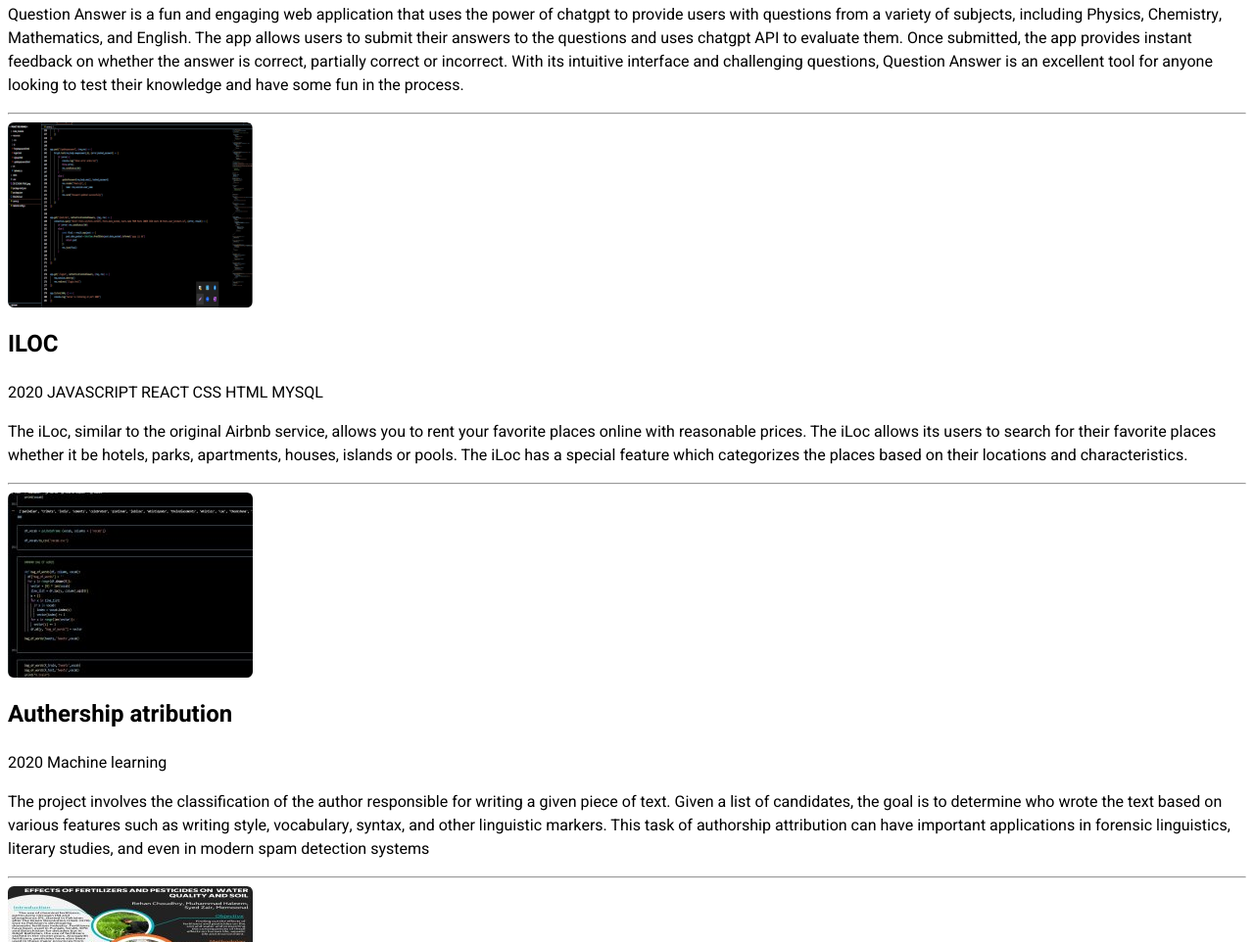
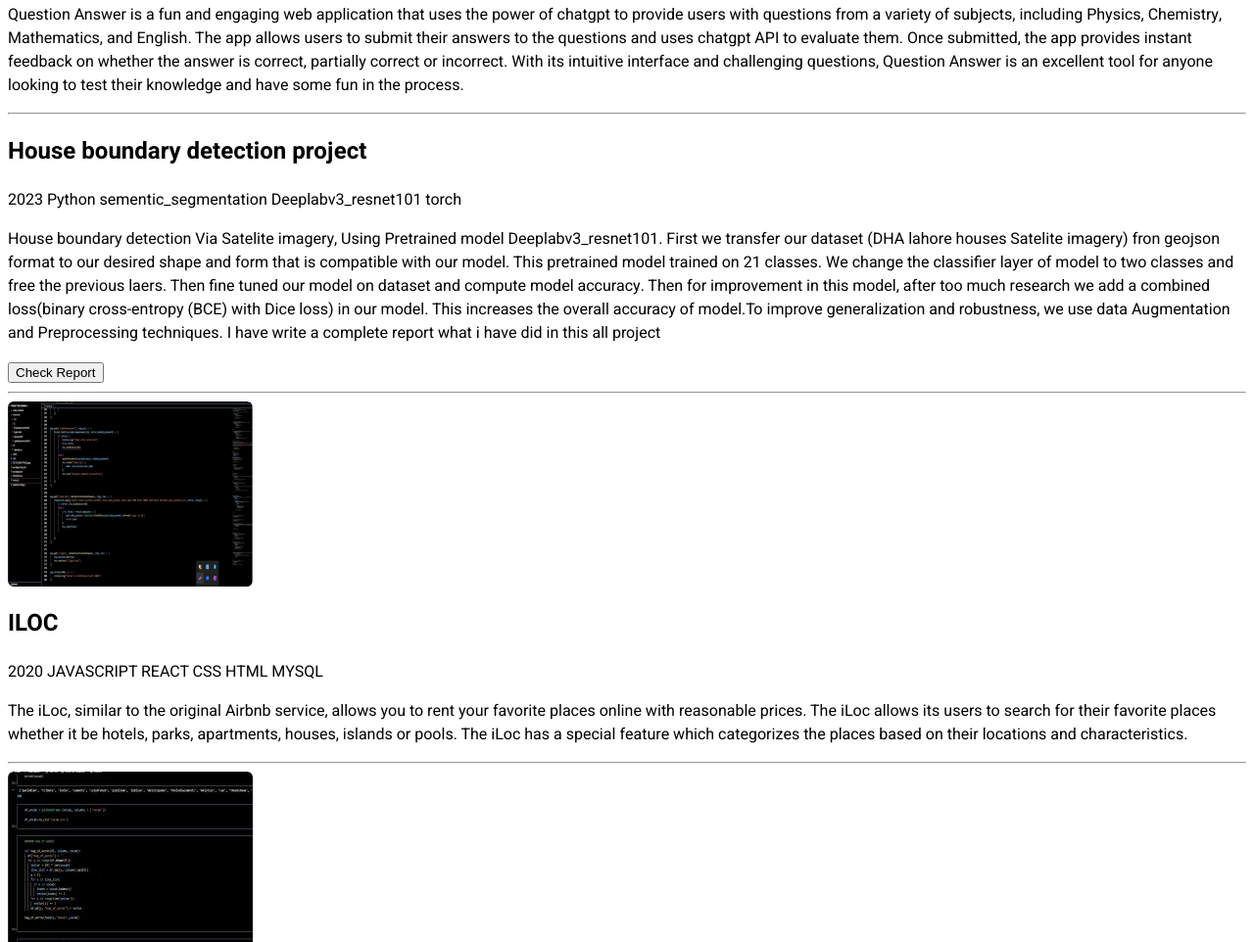
Before and after one commit to Haleem-khan5/Haleem-khan5.github.io, a website: page blogs.html in a window 1280 px wide. Shown: the part 1648-2610 px from the top of the page at 98% size. Drawn offline with Linux system fonts and the light colour scheme.

Commit message:
Update blogs.html

```diff
--- a/blogs.html
+++ b/blogs.html
@@ -64,6 +64,18 @@
         </div>
         <hr>
         <div class="horizental-card">
+            <!-- <img src="Iloc.png" alt="Don't find image"> -->
+            <div>
+                <h2 class = "my-h2"> House boundary detection project </h2>
+                <span class="pill">2023</span>
+                <span class="secondary-text">Python sementic_segmentation Deeplabv3_resnet101 torch</span>
+                <P>House boundary detection Via Satelite imagery, Using Pretrained model Deeplabv3_resnet101. First we transfer our dataset (DHA lahore houses Satelite imagery) fron geojson format to our desired shape and form that is compatible with our model. This pretrained model trained on 21 classes. We change the classifier layer of model to two classes and free the previous laers. Then fine tuned our model on dataset and compute model accuracy. Then for improvement in this model, after too much research we add a combined loss(binary cross-entropy (BCE) with Dice loss) in our model. This increases the overall accuracy of model.To improve generalization and robustness, we use data Augmentation and Preprocessing techniques. I have write a complete report what i have did in this all project </P>
+                <a href="House_Boundry_detection_paper.pdf"><button >Check Report</button></a>
+            </div>
+
+        </div>
+        <hr>
+        <div class="horizental-card">
             <img src="Iloc.png" alt="Don't find image">
             <div>
                 <h2 class = "my-h2"> ILOC </h2>
```
